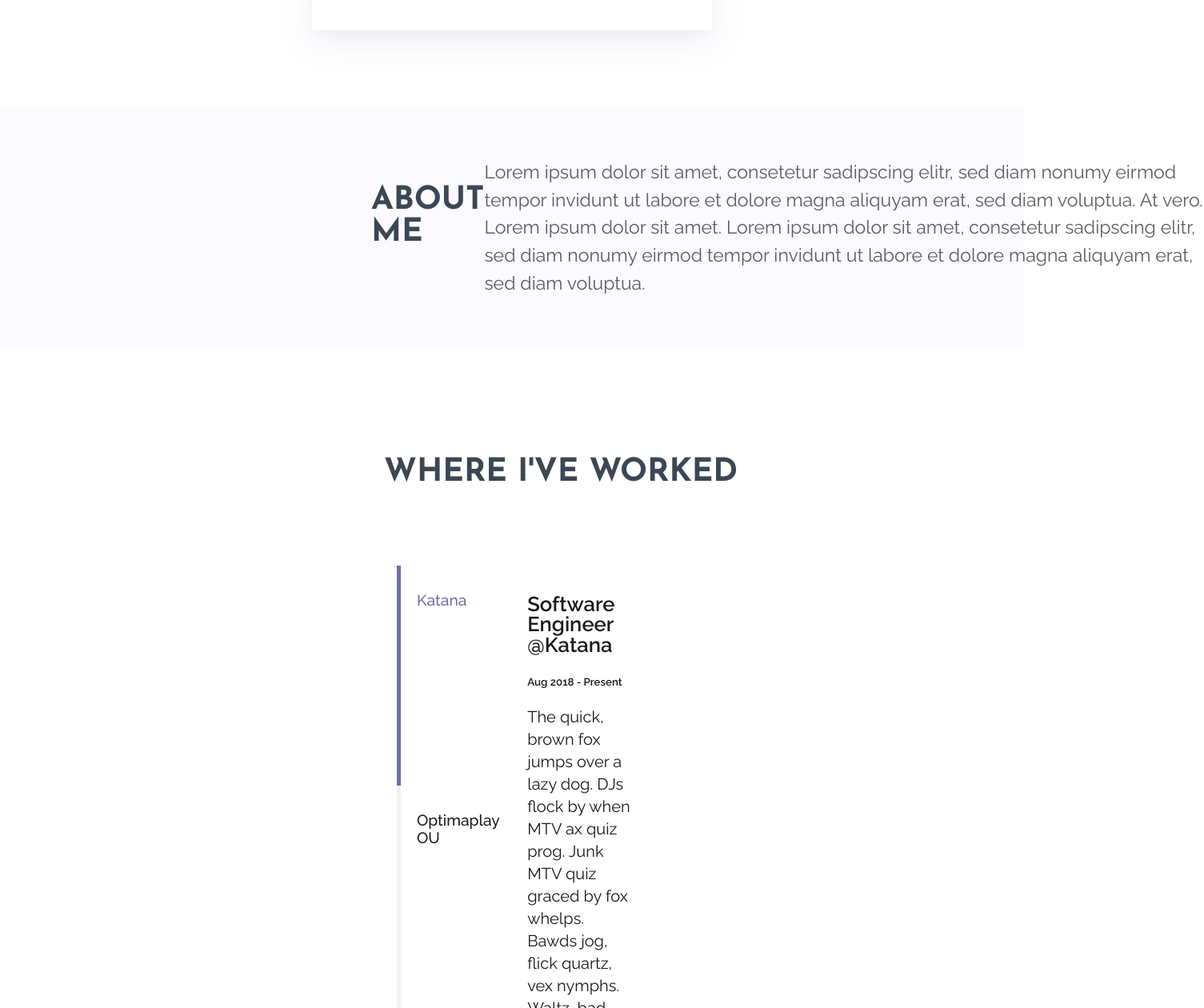
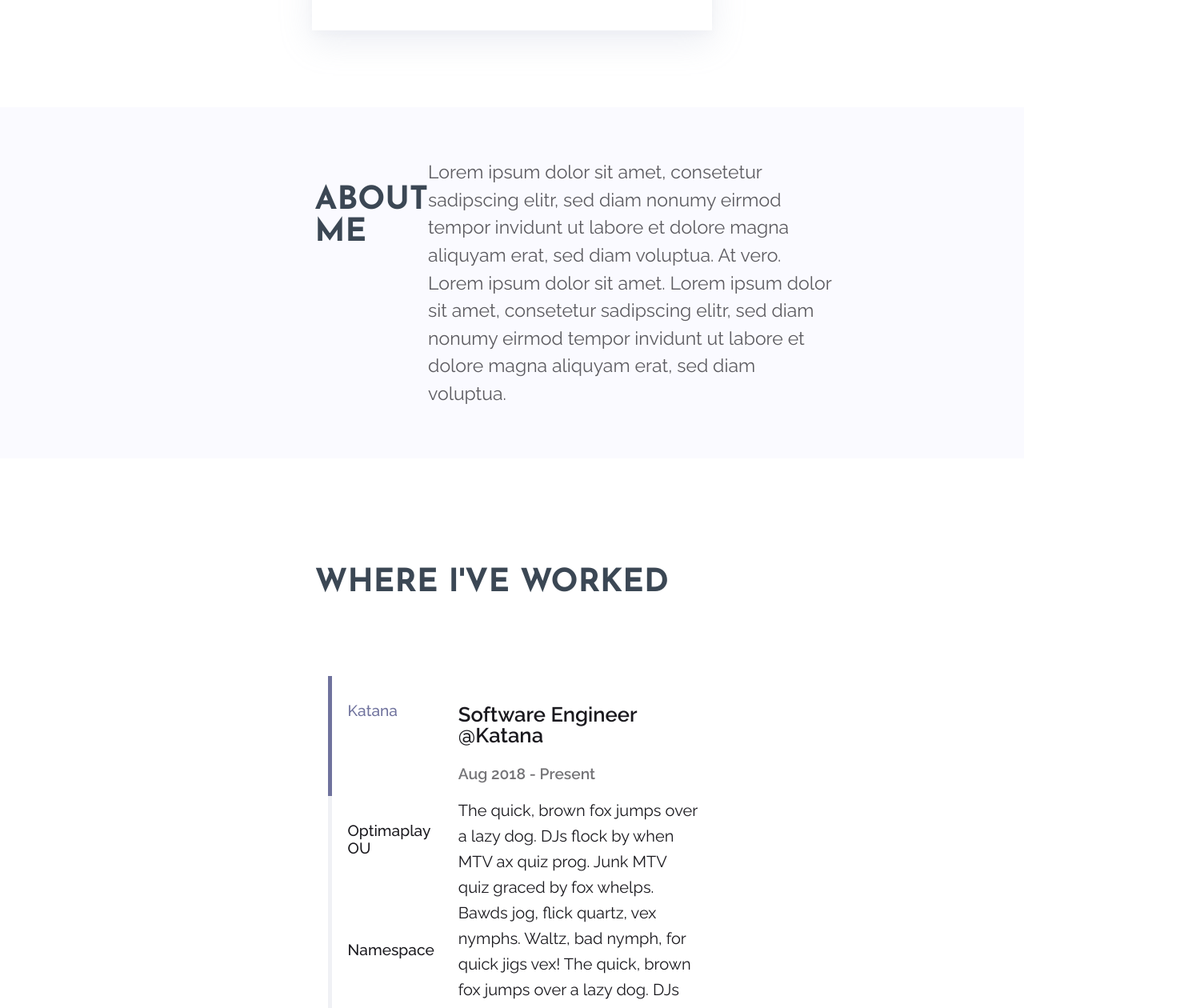
Before and after one commit to FottyM/mutunda, a Next.js app: page / in a window 1280 px wide. Shown: the part 1160-2420 px from the top of the page at 80% size, 1505 px wide, since content can reach past the window. Built offline with nearby package versions, Linux system fonts and the light colour scheme.

Commit message:
update layout typography

```diff
--- a/src/components/About.js
+++ b/src/components/About.js
@@ -2,10 +2,10 @@ import React from 'react'
 import styled from "@emotion/styled"
 
 const StyledAbout = styled.div`
-    padding: 4rem 14rem;
+    padding: 4rem 12vw;
     background: #FAFAFF;
     display: grid;
-    grid-template-columns: 0.6fr 900px;
+    grid-template-columns: 0.8fr 40vw;
     margin: 2rem 0;
 
     h2 {
--- a/src/components/Competence.js
+++ b/src/components/Competence.js
@@ -58,6 +58,7 @@ const arr = [
   const Text = styled.span`
     font-size: 1.25rem;
     line-height: 1.4;
+    opacity: 0.8;
   `
 
 
--- a/src/components/HeroSection.js
+++ b/src/components/HeroSection.js
@@ -5,7 +5,7 @@ import styled from "@emotion/styled"
 import { useEffect, useState } from "react"
 
 const Wrapper = styled.div`
-    width: 100vw;
+    width: 100%;
     height: 45rem;
     background: #1A191E;
     position: relative;
@@ -59,8 +59,6 @@ const HeroSection = () => {
         return () => media.removeEventListener("change", listener)
     }, [matches])
 
-    console.log('matches', matches);
-
     return (
         <Wrapper>
             <StyledSVG />
--- a/src/components/Tabs/Tabs.js
+++ b/src/components/Tabs/Tabs.js
@@ -59,9 +59,16 @@ const Tabs = ({children}) => {
                     line-height: 1;
                 }
 
+                h5 {
+                    font-size: 1.2rem;
+                    line-height: 1;
+                    opacity: 0.6;
+                    margin: 0;
+                }
+
                 p {
                     font-size: 20px;
-                    line-height: 1.4;
+                    line-height: 1.6;
                 }
             `}>
                 {activeTab.props.children}
--- a/src/components/Tabs/index.js
+++ b/src/components/Tabs/index.js
@@ -7,7 +7,7 @@ import { css } from "@emotion/css"
 const TabsNavigation = () => {
     return (
         <div className={css`
-        padding: 4rem 15rem;
+        padding: 4rem 12vw;
 
         @media (max-width: 767.98px) {
           padding: 2rem 1rem;
```
